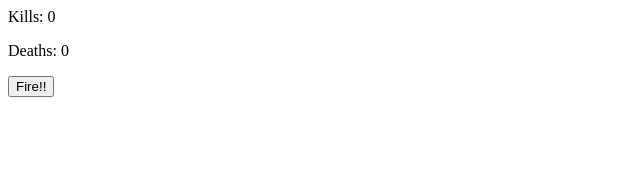
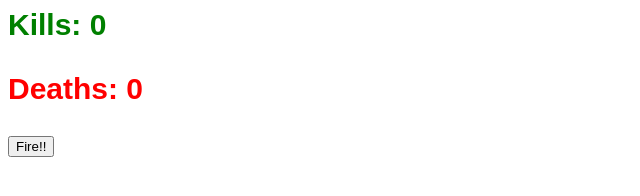
Before and after one commit to helfins-anastasi/zapp, a plain HTML site: page zapp.html in a window 1280 px wide. Shown: the whole page, without its empty margins (0-640 px from the left). Drawn offline with nearby package versions, Linux system fonts and the light colour scheme.

Commit message:
Adding files

```diff
--- a/zapp.html
+++ b/zapp.html
@@ -3,7 +3,7 @@
     <script src="https://ajax.googleapis.com/ajax/libs/jquery/2.1.3/jquery.min.js"></script>
     <script src="zapp.js"></script>
   </head>
-  <body>
+  <body onload="go();">
 	<p id="kills">Kills: <span id="killCount">0</span></p>
 	<p id="deaths"> Deaths: <span id="deathCount">0</span></p>
 	<button id="fire">Fire!!</fire>
--- a/zapp.js
+++ b/zapp.js
@@ -1,3 +1,7 @@
 function go() {
-
+	$("#kills").css("font", "bold 30px sans-serif")
+                   .css("color", "green")
+                   .css("margin-left", $("body").width/2- $("#kills").width / 2);
+        $("#deaths").css("font", "bold 30px sans-serif")
+                    .css("color", "red");
 }
```
Also changed, not shown: 1 other file.
